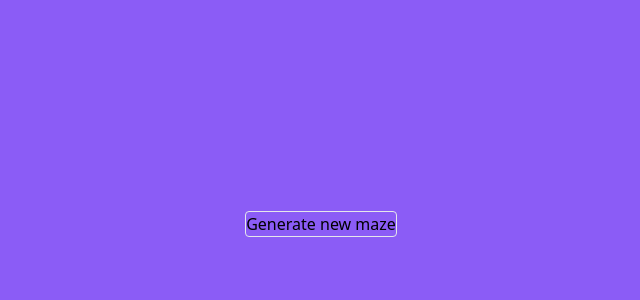
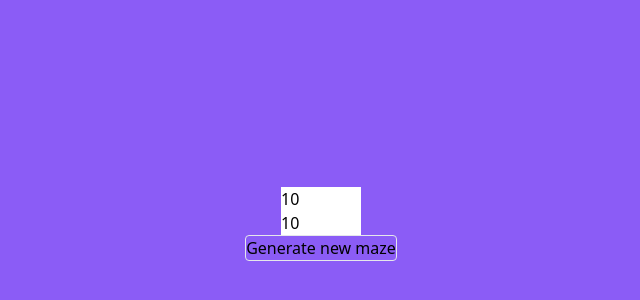
Before and after one commit to Dirivial/A-maze-d, a Next.js app: page / in a window 1280 px wide. Shown: the part 176-476 px from the top of the page, without its empty margins (319-959 px from the left). Built offline with nearby package versions, Linux system fonts and the light colour scheme.

Commit message:
Maze size is now changeable by user

```diff
--- a/src/pages/index.tsx
+++ b/src/pages/index.tsx
@@ -1,3 +1,4 @@
+import { useState } from "react";
 import type { NextPage } from "next";
 import Head from "next/head";
 
@@ -10,6 +11,8 @@ type TechnologyCardProps = {
 };
 
 const Home: NextPage = () => {
+  const [mazeWidth, setMazeWidth] = useState(10);
+  const [mazeHeight, setMazeHeigth] = useState(10);
   return (
     <>
       <Head>
@@ -19,7 +22,23 @@ const Home: NextPage = () => {
       </Head>
 
       <main className="container mx-auto flex flex-col items-center justify-center min-h-screen p-4">
-        <Maze width={10} height={10} />
+        <input
+          type="number"
+          id="maze-width"
+          value={10}
+          min="5"
+          max="20"
+          onChange={(e) => setMazeWidth(e.target.valueAsNumber)}
+        />
+        <input
+          type="number"
+          id="maze-height"
+          value={10}
+          min="5"
+          max="20"
+          onChange={(e) => setMazeHeigth(e.target.valueAsNumber)}
+        />
+        <Maze width={mazeWidth} height={mazeHeight} />
       </main>
     </>
   );
```
